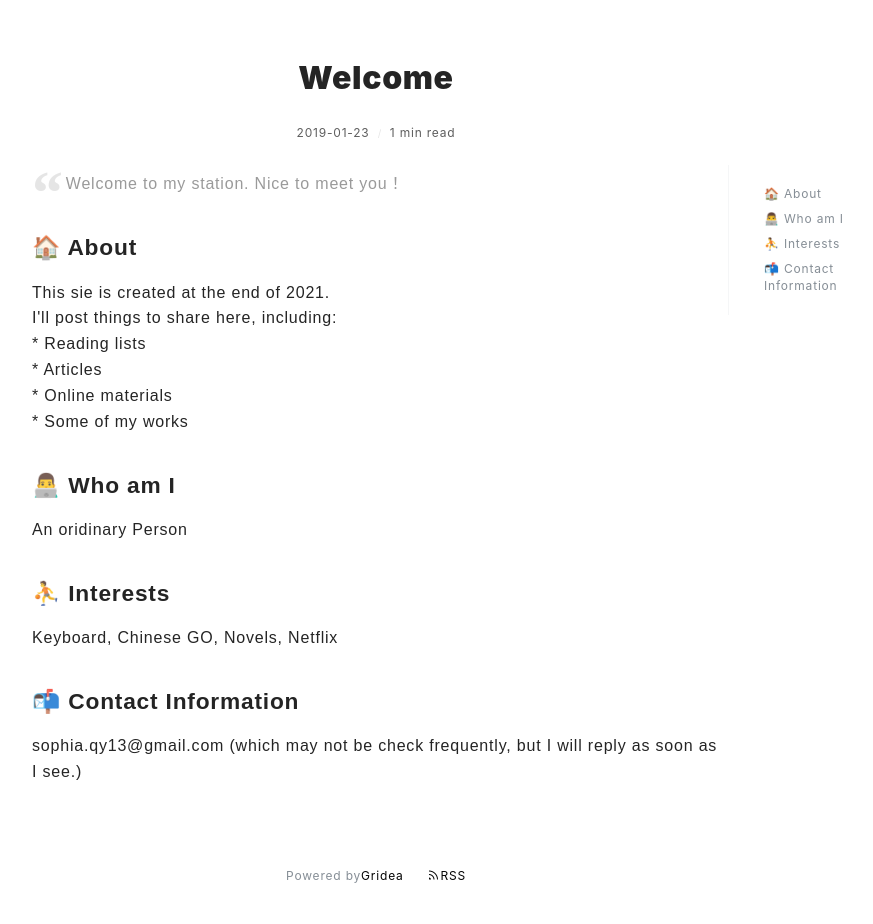
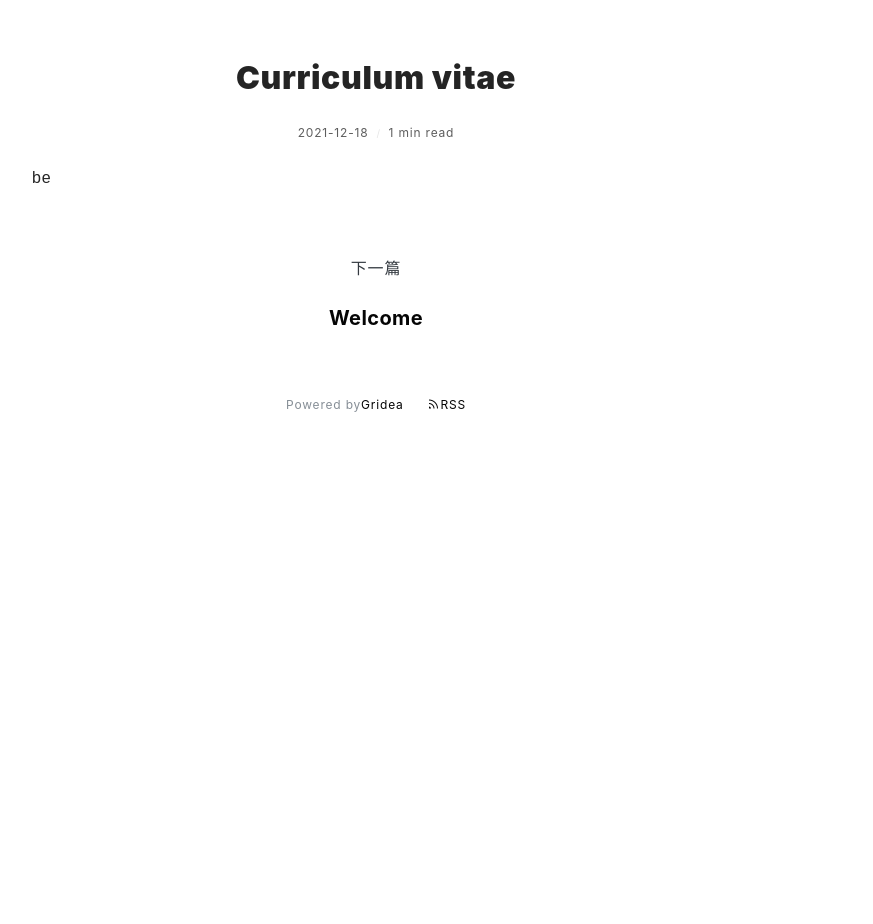
Before and after one commit to serendipity1013/serendipity1013.github.io, a plain HTML site: page post/curriculum-vitae/index.html in a window 1280 px wide. Shown: the part 420-1344 px from the top of the page, without its empty margins (264-1137 px from the left). After the commit the page ends 873 px from the top, so only its background shows below. Drawn offline with nearby package versions, Linux system fonts and the light colour scheme; a web font is replaced by a local one.

Commit message:
update from gridea: 2021-12-18 15:07:20

```diff
--- a/post/about/index.html
+++ b/post/curriculum-vitae/index.html
@@ -2,21 +2,17 @@
   <head>
     <meta charset="utf-8" />
 <meta name="viewport" content="width=device-width, initial-scale=1" />
-<title>Welcome | Gridea</title>
-<link rel="shortcut icon" href="https://serendipity1013.github.io/favicon.ico?v=1639857966234">
+<title>Curriculum vitae | Gridea</title>
+<link rel="shortcut icon" href="https://serendipity1013.github.io/favicon.ico?v=1639858033361">
 <link href="https://cdn.jsdelivr.net/npm/remixicon@2.3.0/fonts/remixicon.css" rel="stylesheet">
 <link rel="stylesheet" href="https://serendipity1013.github.io/styles/main.css">
-<link rel="alternate" type="application/atom+xml" title="Welcome | Gridea - Atom Feed" href="https://serendipity1013.github.io/atom.xml">
+<link rel="alternate" type="application/atom+xml" title="Curriculum vitae | Gridea - Atom Feed" href="https://serendipity1013.github.io/atom.xml">
 <link rel="stylesheet" href="https://fonts.googleapis.com/css?family=Droid+Serif:400,700">
 
 
 
-    <meta name="description" content="
-Welcome to my station. Nice to meet you！
-
-🏠 About
-This sie is created at the end of 2021.
-I'll post things to share he..." />
+    <meta name="description" content="be
+" />
     <meta name="keywords" content="" />
     <link rel="stylesheet" href="https://cdnjs.cloudflare.com/ajax/libs/KaTeX/0.10.0/katex.min.css">
     <script src="https://cdn.bootcss.com/highlight.js/9.12.0/highlight.min.js"></script>
@@ -26,7 +22,7 @@ I'll post things to share he..." />
       <div class="main-content">
         <div class="site-header">
   <a href="https://serendipity1013.github.io">
-  <img class="avatar" src="https://serendipity1013.github.io/images/avatar.png?v=1639857966234" alt="">
+  <img class="avatar" src="https://serendipity1013.github.io/images/avatar.png?v=1639858033361" alt="">
   </a>
   <h1 class="site-title">
     Gridea
@@ -79,11 +75,11 @@ I'll post things to share he..." />
         <div class="post-detail">
           <article class="post">
             <h2 class="post-title">
-              Welcome
+              Curriculum vitae
             </h2>
             <div class="post-info">
               <span>
-                2019-01-23
+                2021-12-18
               </span>
               <span>
                 1 min read
@@ -93,41 +89,25 @@ I'll post things to share he..." />
 
             <div class="post-content-wrapper">
               <div class="post-content">
-                <blockquote>
-<p>Welcome to my station. Nice to meet you！</p>
-</blockquote>
-<h2 id="about">🏠 About</h2>
-<p>This sie is created at the end of 2021.<br>
-I'll post things to share here, including:<br>
-* Reading lists<br>
-* Articles<br>
-* Online materials<br>
-* Some of my works</p>
-<h2 id="who-am-i">👨‍💻 Who am I</h2>
-<p>An oridinary Person</p>
-<h2 id="interests">⛹ Interests</h2>
-<p>Keyboard, Chinese GO, Novels, Netflix</p>
-<h2 id="contact-information">📬 Contact Information</h2>
-<p>sophia.qy13@gmail.com (which may not be check frequently, but I will reply as soon as I see.)</p>
+                <p>be</p>
 
               </div>
               <div class="toc-container">
-                <ul class="markdownIt-TOC">
-<li>
-<ul>
-<li><a href="#about">🏠 About</a></li>
-<li><a href="#who-am-i">👨‍💻 Who am I</a></li>
-<li><a href="#interests">⛹ Interests</a></li>
-<li><a href="#contact-information">📬 Contact Information</a></li>
-</ul>
-</li>
-</ul>
 
               </div>
             </div>
           </article>
         </div>
 
+
+          <div class="next-post">
+            <div class="next">下一篇</div>
+            <a href="https://serendipity1013.github.io/post/about/">
+              <h3 class="post-title">
+                Welcome
+              </h3>
+            </a>
+          </div>
 
 
 
```
Also changed, not shown: archives/index.html (+18 -2 lines), atom.xml (+10 -1 lines), index.html (+21 -2 lines), post/hello-gridea/index.html (+2 -2 lines), tag/YLkekRAOF/index.html (+2 -2 lines), tags/index.html (+2 -2 lines).
